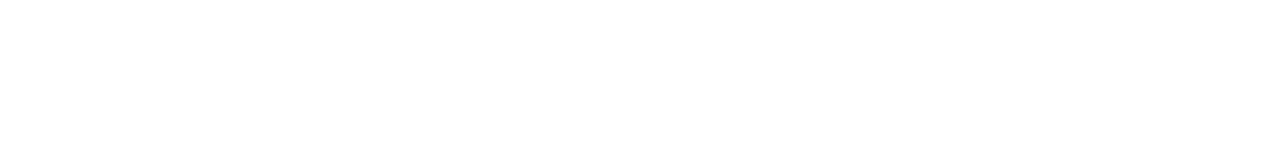
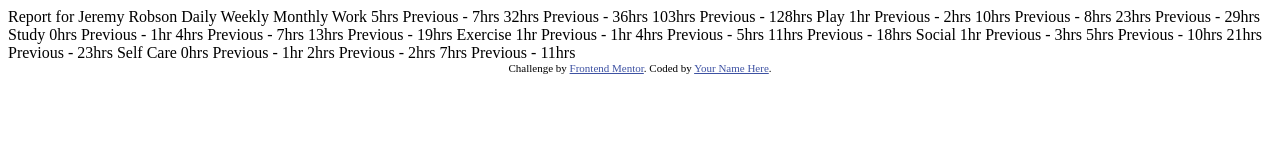
Before and after one commit to yuliia-p/Time-tracking-dashboard, a website: page index.html in a window 1280 px wide. Drawn offline with Linux system fonts and the light colour scheme.

Commit message:
files added

```diff
--- a/index.html
+++ b/index.html
@@ -2,19 +2,79 @@
 <html lang="en">
 <head>
   <meta charset="UTF-8">
-  <meta name="viewport" content="width=device-width, initial-scale=1.0">
-  <title>AJAX Project</title>
-  <link rel="icon" href="images/favicon.ico">
-  <link rel="stylesheet" href="css/reset.css">
-  <link rel="stylesheet" href="css/layout.css">
-  <link rel="stylesheet" href="css/styles.css">
+  <meta name="viewport" content="width=device-width, initial-scale=1.0"> <!-- displays site properly based on user's device -->
+
+  <link rel="icon" type="image/png" sizes="32x32" href="./images/favicon-32x32.png">
+
+  <title>Frontend Mentor | Time tracking dashboard</title>
+
+  <!-- Feel free to remove these styles or customise in your own stylesheet 👍 -->
+  <style>
+    .attribution { font-size: 11px; text-align: center; }
+    .attribution a { color: hsl(228, 45%, 44%); }
+  </style>
 </head>
 <body>
-  <header>
-  </header>
-  <main>
-  </main>
-  <script src="js/data.js"></script>
-  <script src="js/main.js"></script>
+
+  Report for
+  Jeremy Robson
+
+  Daily
+  Weekly
+  Monthly
+
+  Work
+  5hrs <!-- daily -->
+  Previous - 7hrs <!-- daily -->
+  32hrs <!-- weekly -->
+  Previous - 36hrs <!-- weekly -->
+  103hrs <!-- monthly -->
+  Previous - 128hrs <!-- monthly -->
+
+  Play
+  1hr <!-- daily -->
+  Previous - 2hrs <!-- daily -->
+  10hrs <!-- weekly -->
+  Previous - 8hrs <!-- weekly -->
+  23hrs <!-- monthly -->
+  Previous - 29hrs <!-- monthly -->
+
+  Study
+  0hrs <!-- daily -->
+  Previous - 1hr <!-- daily -->
+  4hrs <!-- weekly -->
+  Previous - 7hrs <!-- weekly -->
+  13hrs <!-- monthly -->
+  Previous - 19hrs <!-- monthly -->
+
+  Exercise
+  1hr <!-- daily -->
+  Previous - 1hr <!-- daily -->
+  4hrs <!-- weekly -->
+  Previous - 5hrs <!-- weekly -->
+  11hrs <!-- monthly -->
+  Previous - 18hrs <!-- monthly -->
+
+  Social
+  1hr <!-- daily -->
+  Previous - 3hrs <!-- daily -->
+  5hrs <!-- weekly -->
+  Previous - 10hrs <!-- weekly -->
+  21hrs <!-- monthly -->
+  Previous - 23hrs <!-- monthly -->
+
+  Self Care
+  0hrs <!-- daily -->
+  Previous - 1hr <!-- daily -->
+  2hrs <!-- weekly -->
+  Previous - 2hrs <!-- weekly -->
+  7hrs <!-- monthly -->
+  Previous - 11hrs <!-- monthly -->
+
+
+  <div class="attribution">
+    Challenge by <a href="https://www.frontendmentor.io?ref=challenge" target="_blank">Frontend Mentor</a>.
+    Coded by <a href="#">Your Name Here</a>.
+  </div>
 </body>
 </html>
--- /dev/null
+++ b/style-guide.md
@@ -0,0 +1,39 @@
+# Front-end Style Guide
+
+## Layout
+
+The designs were created to the following widths:
+
+- Mobile: 375px
+- Desktop: 1440px
+
+## Colors
+
+### Primary
+
+- Blue: hsl(246, 80%, 60%)
+
+- Light red (work): hsl(15, 100%, 70%)
+- Soft blue (play): hsl(195, 74%, 62%)
+- Light red (study): hsl(348, 100%, 68%)
+- Lime green (exercise): hsl(145, 58%, 55%)
+- Violet (social): hsl(264, 64%, 52%)
+- Soft orange (self care): hsl(43, 84%, 65%)
+
+### Neutral
+
+- Very dark blue: hsl(226, 43%, 10%)
+- Dark blue: hsl(235, 46%, 20%)
+- Desaturated blue: hsl(235, 45%, 61%)
+- Pale Blue: hsl(236, 100%, 87%)
+
+## Typography
+
+### Body Copy
+
+- Font size: 18px (card titles e.g. Work, Play)
+
+### Font
+
+- Family: [Rubik](https://fonts.google.com/specimen/Rubik)
+- Weights: 300, 400, 500
```
Also changed, not shown: data.json (added, +104 -0 lines), README-template.md (added), images/favicon-32x32.png (added), images/favicon.ico (deleted), images/icon-ellipsis.svg (added), images/icon-exercise.svg (added), images/icon-play.svg (added), images/icon-self-care.svg (added), images/icon-social.svg (added), images/icon-study.svg (added), images/icon-work.svg (added), images/image-jeremy.png (added).
